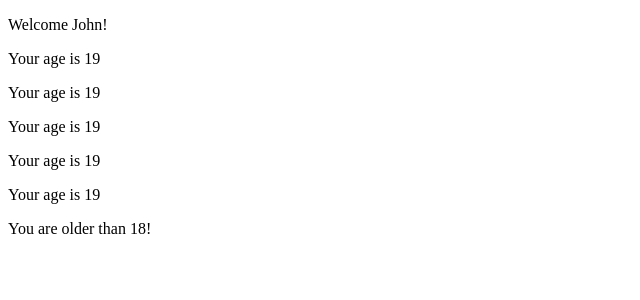
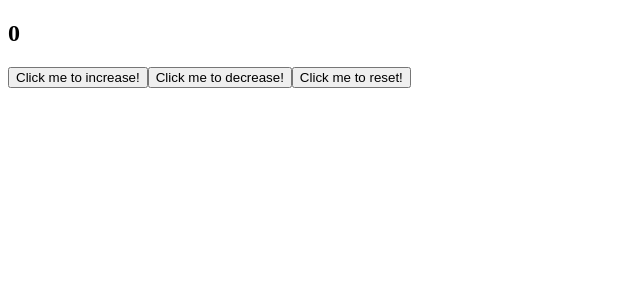
Before and after one commit to CarlSpagnuolo/Esercizi-React, a React (Vite) app: page / in a window 1280 px wide. Shown: the top 300 px of the page, without its empty margins (0-640 px from the left). Built offline with nearby package versions, Linux system fonts and the light colour scheme.

Commit message:
useState

```diff
--- a/src/App.tsx
+++ b/src/App.tsx
@@ -9,8 +9,18 @@
 //     </div>
 //   );
 // }
-import { Welcome } from "./Welcome";
+// import { Welcome } from "./Welcome";
+
+// export function App() {
+//   return <Welcome name="John" age={19} />;
+// }
+
+import { Counter } from "./Counter";
 
 export function App() {
-  return <Welcome name="John" age={19} />;
+  return (
+    <div>
+      <Counter initialValue={0} increment={1} />
+    </div>
+  );
 }
--- /dev/null
+++ b/src/Counter.tsx
@@ -0,0 +1,30 @@
+import { useState } from "react";
+import { CounterDisplay } from "./CounterDisplay";
+
+type CounterProps = {
+  initialValue: number;
+  increment: number;
+};
+export function Counter({ initialValue, increment }: CounterProps) {
+  const [counter, setCounter] = useState(initialValue);
+  function counterIncrement() {
+    setCounter((c) => c + increment);
+  }
+  function counterDecrease() {
+    if (counter > 0) {
+      setCounter((c) => c - increment);
+    }
+  }
+  function counterReset() {
+    setCounter((c) => (c = initialValue));
+  }
+
+  return (
+    <div>
+      <CounterDisplay count={counter} />
+      <button onClick={counterIncrement}>Click me to increase!</button>
+      <button onClick={counterDecrease}>Click me to decrease!</button>
+      <button onClick={counterReset}>Click me to reset!</button>
+    </div>
+  );
+}
--- /dev/null
+++ b/src/CounterDisplay.tsx
@@ -0,0 +1,3 @@
+export function CounterDisplay({ count }) {
+  return <h2>{count}</h2>;
+}
```
